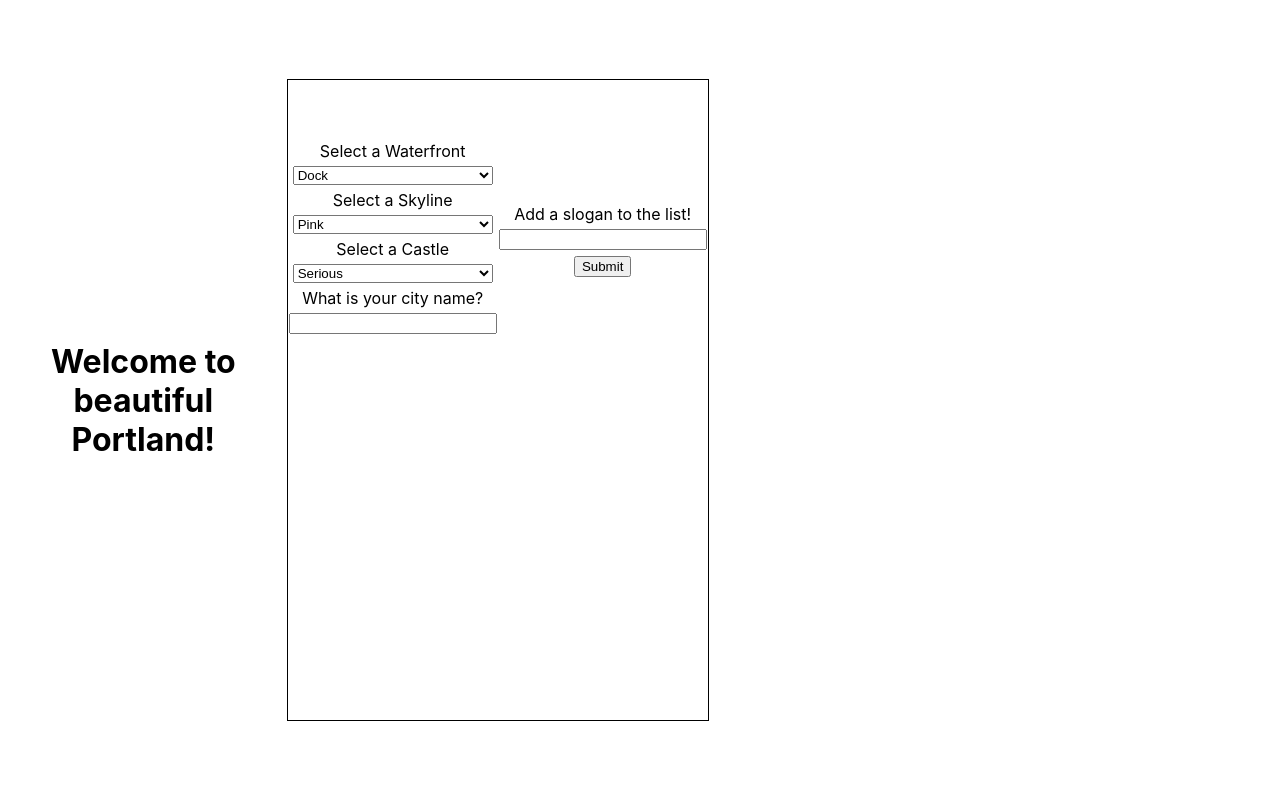
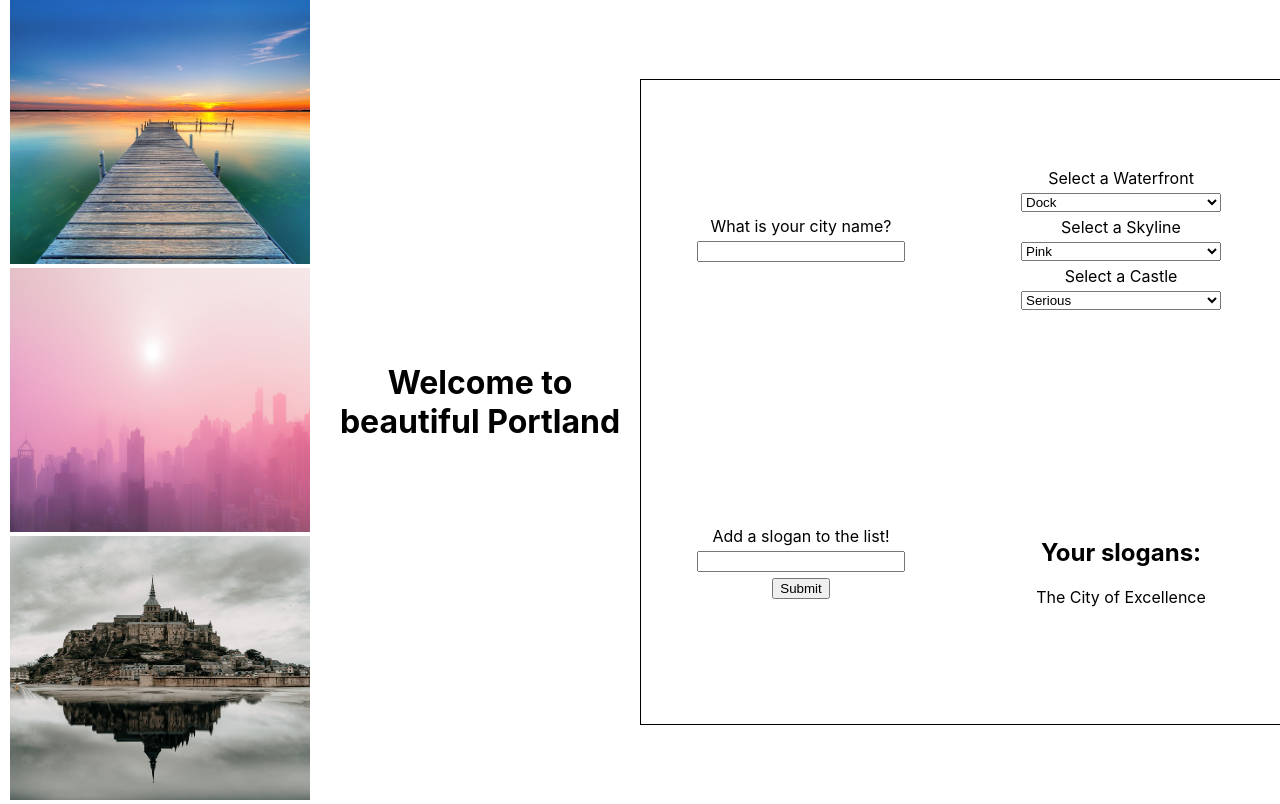
Before and after one commit to aaronEnyetu/reactCityBuilder, a React (Create React App) app: page / in a window 1280 px wide. Built offline with nearby package versions, Linux system fonts and the light colour scheme.

Commit message:
made some changes

```diff
--- a/src/App.js
+++ b/src/App.js
@@ -13,51 +13,40 @@ import City from './City';
 function App() {
   // track some state here.
   // You'll need to keep track of a skylineId, waterfrontId, and castleId. All these start out as 1
+  const [skylineId, setSkyline] = useState(1);
+  const [waterfrontId, setWaterFront] = useState(1);
+  const [castleId, setCastle] = useState(1);
   // you'll need to track a city name, which starts as the city name of your choice.
+  const [cityName, setCityName] = useState('Portland');
   // finally, you'll need an array of slogans, which could start out as ['The City of Excellence'] for example
-  const [skyline, setSkyline] = useState('Busy');
-  const [waterfront, setWaterfront] = useState('Sunset');
-  const [castle, setCastle] = useState('Mysterious');
-
-  const [sloganlist, setSloganlist] = useState([]);
-  const [sloganform, setSloganform] = useState('');
-
-  const [cityName, setCityName] = useState('');
+  const [slogans, setSlogans] = useState(['The City of Excellence']);
 
 
-
-  // function handleSubmit(e) {
-  //   e.preventDefault();
-
-  //   setSloganlist([...sloganlist, sloganform]);
-  //   setSloganform('');
-  // }
   return (
     <div className="App">
       {/* here, the City component takes in skylineId, waterfrontId, castleId as props. It'll use those ids to render pictures correctly. */}
+      <City skylineId={skylineId} waterfrontId={waterfrontId} castleId={castleId} />
       <h1>
         {/* dynamically update the city name here using state */}
-        Welcome to beautiful Portland!
+        Welcome to beautiful {cityName}
       </h1>
-      <div className='bottom'>
+      <div className="bottom">
         {/* here, the CityNameInput component takes in the setCityName state handler function */}
-        <section className='dropdowns'>
+        <CityNameInput setCityName={setCityName} />
+        <section className="dropdowns">
           {/*
           render all three Dropdown components (WaterfrontDropdown, SkylineDropdown, CastleDropdown) here.
-
           In each Dropdown, pass as props the state handler functions defined above, so that these child components can manipulate parent state
           */}
-          <WaterfrontDropdown setWaterfront={setWaterfront} />
+          <WaterfrontDropdown setWaterFront={setWaterFront} />
           <SkylineDropdown setSkyline={setSkyline} />
           <CastleDropdown setCastle={setCastle} />
-          <CityNameInput setCityName={setCityName} />
-
         </section>
         {/* here, the SloganForm component takes in the setSlogans state handler function and the slogans array that live in state */}
+        <SloganForm setSlogans={setSlogans} slogans={slogans} />
+
         {/* here, the SloganList component takes the array of slogans that lives in state */}
-        <SloganForm handleSubmit={setSloganform} />
-
-
+        <SloganList slogans={slogans} />
       </div>
     </div>
   );
--- a/src/SkylineDropdown.js
+++ b/src/SkylineDropdown.js
@@ -8,9 +8,9 @@ export default function SkylineDropdown({ setSkyline }) {
       {/* on change, this component should use e.target.value to pass the correct id to the setSkyline function */}
       {/* note that the options will need value properties (1, 2, or 3) that correspond to the photo filenames in the public directory */}
       <select onChange={e => setSkyline(e.target.value)}>
-        <option value="Pink">Pink</option>
-        <option value="Busy">Busy</option>
-        <option value="Foggy">Foggy</option>
+        <option value="1">Pink</option>
+        <option value="2">Busy</option>
+        <option value="3">Foggy</option>
       </select>
     </div>
   );
--- a/src/WaterfrontDropdown.js
+++ b/src/WaterfrontDropdown.js
@@ -1,16 +1,16 @@
 import React from 'react';
 
-export default function WaterfrontDropdown(props) {
+export default function WaterfrontDropdown({ setWaterFront }) {
   return (
     <div>
       Select a Waterfront
       {/* this component should have a prop called setWaterfront, which is a function */}
       {/* on change, this component should use e.target.value to pass the correct id to the setWaterfront function */}
       {/* note that the options will need value properties (1, 2, or 3) that correspond to the photo filenames in the public directory */}
-      <select>
-        <option>Dock</option>
-        <option>Sunset</option>
-        <option>Boats</option>
+      <select onChange={(e) => setWaterFront(e.target.value)}>
+        <option value="1">Dock</option>
+        <option value="2">Sunset</option>
+        <option value="3">Boats</option>
       </select>
     </div>
   );
```
